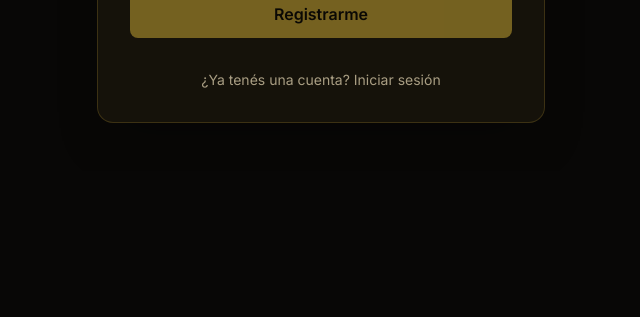
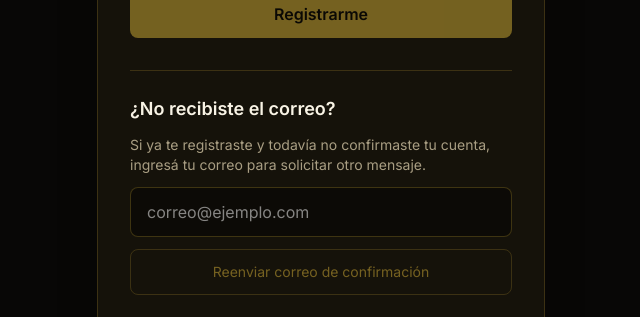
Before and after one commit to Sergio-perez77/cwarg-fanweb, a Next.js app: page /registro in a window 1280 px wide. Shown: the part 635-952 px from the top of the page, without its empty margins (319-959 px from the left). Before the commit the page ends 806 px from the top, so only its background shows below. Built offline with nearby package versions, Linux system fonts and the light colour scheme; no server answers.

Commit message:
mejora de envio

```diff
--- a/app/registro/page.tsx
+++ b/app/registro/page.tsx
@@ -11,6 +11,7 @@ export default function RegisterPage() {
   const [password, setPassword] = useState("");
   const [pendingEmail, setPendingEmail] = useState("");
   const [resendMessage, setResendMessage] = useState("");
+  const [resendEmail, setResendEmail] = useState("");
   const [confirmPassword, setConfirmPassword] = useState("");
   const [captchaToken, setCaptchaToken] = useState("");
   const [captchaKey, setCaptchaKey] = useState(0);
@@ -95,7 +96,12 @@ export default function RegisterPage() {
   }
 
   async function handleResendConfirmation() {
-  if (!pendingEmail) return;
+  const cleanEmail = resendEmail.trim();
+
+  if (!cleanEmail) {
+    setResendMessage("Ingresá tu correo electrónico.");
+    return;
+  }
 
   setResendMessage("");
   setLoading(true);
@@ -105,19 +111,19 @@ export default function RegisterPage() {
 
     const { error } = await supabase.auth.resend({
       type: "signup",
-      email: pendingEmail,
+      email: cleanEmail,
     });
 
     if (error) {
       setResendMessage(
-        "No se pudo reenviar el correo. Intentá nuevamente."
+        "No se pudo reenviar el correo. Revisá el correo ingresado e intentá nuevamente."
       );
       return;
     }
 
-    setResendMessage(
-      "¡Nuevo correo enviado! Revisá tu bandeja de entrada."
-    );
+      setResendMessage(
+        "Solicitud realizada. Si la cuenta necesita confirmación, revisá tu bandeja de entrada."
+      );
     } catch {
       setResendMessage("Ocurrió un error al reenviar el correo.");
     } finally {
@@ -262,6 +268,40 @@ export default function RegisterPage() {
           </button>
         </form>
 
+        <div className="mt-8 space-y-3 border-t border-[#d4af37]/20 pt-6">
+          <h2 className="text-lg font-semibold text-[#f8f3e5]">
+            ¿No recibiste el correo?
+          </h2>
+
+          <p className="text-sm text-[#a99e83]">
+            Si ya te registraste y todavía no confirmaste tu cuenta, ingresá tu correo para solicitar otro mensaje.
+          </p>
+
+          <input
+            type="email"
+            value={resendEmail}
+            onChange={(event) => setResendEmail(event.target.value)}
+            placeholder="correo@ejemplo.com"
+            autoComplete="email"
+            className="w-full rounded-lg border border-[#d4af37]/25 bg-black/40 px-4 py-3 text-white outline-none focus:border-[#d4af37]"
+          />
+
+          <button
+            type="button"
+            onClick={handleResendConfirmation}
+            disabled={loading || !resendEmail.trim()}
+            className="w-full rounded-lg border border-[#d4af37]/40 px-4 py-3 text-sm text-[#d4af37] hover:bg-[#d4af37]/10 disabled:opacity-50"
+          >
+            {loading ? "Enviando..." : "Reenviar correo de confirmación"}
+          </button>
+
+          {resendMessage && (
+            <p role="status" className="text-sm text-[#d4af37]">
+              {resendMessage}
+            </p>
+          )}
+        </div>
+
         <p className="mt-8 text-center text-sm text-[#a99e83]">
           ¿Ya tenés una cuenta?{" "}
           <Link href="/login" className="text-[#d4af37] hover:text-[#ffe680]">
```
